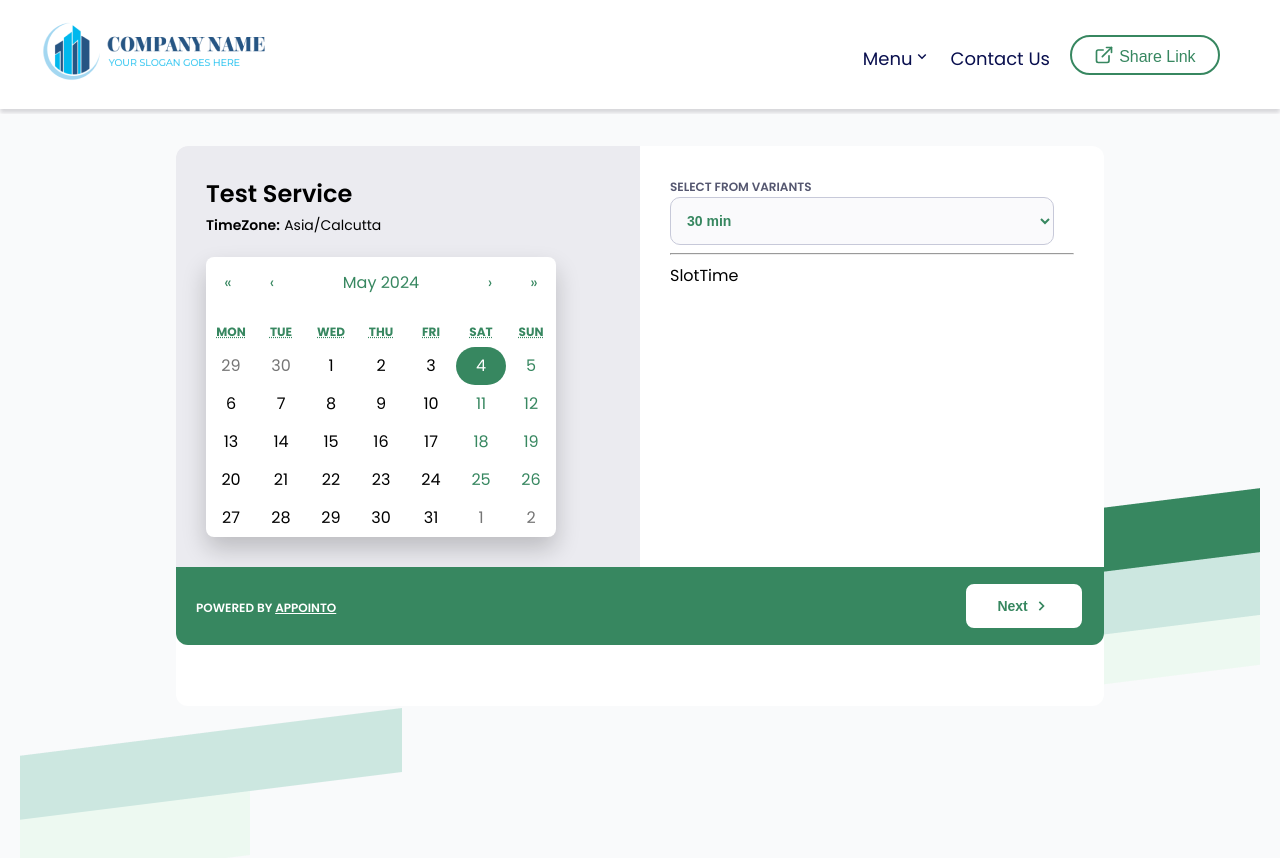
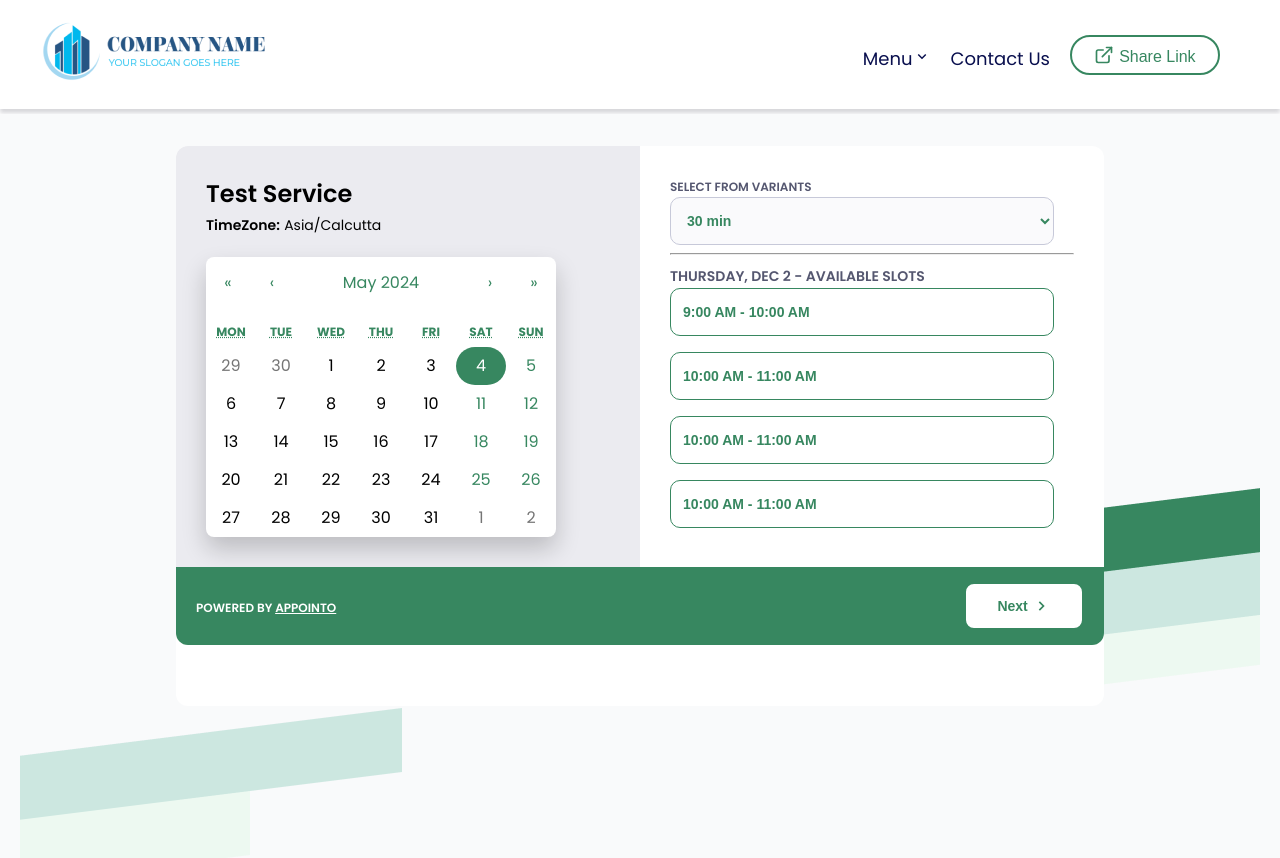
Before and after one commit to RIBTAS007/calender, a React (Create React App) app: page / in a window 1280 px wide. Shown: the top 858 px of the page. Built offline with nearby package versions, Linux system fonts and the light colour scheme.

Commit message:
added slots section

```diff
--- a/src/calenderView/slots/SlotTime.jsx
+++ b/src/calenderView/slots/SlotTime.jsx
@@ -1,7 +1,50 @@
 import React from "react";
+import styles from "./slotTime.module.css";
+
+const slotsData = [
+  {
+    start_time: "2024-01-20T09:00:00.000+00:00",
+    end_time: "2024-01-20T10:00:00.000+00:00",
+  },
+  {
+    start_time: "2024-01-20T10:00:00.000+00:00",
+    end_time: "2024-01-20T11:00:00.000+00:00",
+  },
+  {
+    start_time: "2024-01-20T10:00:00.000+00:00",
+    end_time: "2024-01-20T11:00:00.000+00:00",
+  },
+  {
+    start_time: "2024-01-20T10:00:00.000+00:00",
+    end_time: "2024-01-20T11:00:00.000+00:00",
+  },
+];
 
 const SlotTime = () => {
-  return <div>SlotTime</div>;
+  const formatTime = (timestamp) => {
+    const date = new Date(timestamp);
+    let hours = date.getHours();
+    const minutes = date.getMinutes();
+    const ampm = hours >= 12 ? "PM" : "AM";
+    hours = hours % 12 || 12;
+    return `${hours}:${minutes < 10 ? "0" : ""}${minutes} ${ampm}`;
+  };
+  return (
+    <div>
+      <div>
+        <span className={styles.slotHead}>
+          THURSDAY, DEC 2 - AVAILABLE SLOTS
+        </span>
+      </div>
+      <div className={styles.slots}>
+        {slotsData.map((slot, index) => (
+          <button key={index} className={styles.slotItem}>
+            {formatTime(slot.start_time)} - {formatTime(slot.end_time)}
+          </button>
+        ))}
+      </div>
+    </div>
+  );
 };
 
 export default SlotTime;
--- /dev/null
+++ b/src/calenderView/slots/slotTime.module.css
@@ -0,0 +1,29 @@
+.slotHead {
+  font-size: 14px;
+  line-height: 21px;
+  font-weight: 600;
+  color: #555770;
+}
+
+.slotItem {
+  width: 384px;
+  height: 48px;
+  border-radius: 10px;
+  justify-content: space-between;
+  display: flex;
+  padding: 8px 12px;
+  align-items: center;
+  outline: none;
+  border: 1px solid #378760;
+  color: #378760;
+  background-color: #fff;
+  font-size: 14px;
+  line-height: 21px;
+  font-weight: 600;
+}
+
+.slots {
+  display: flex;
+  flex-direction: column;
+  gap: 1rem;
+}
```
